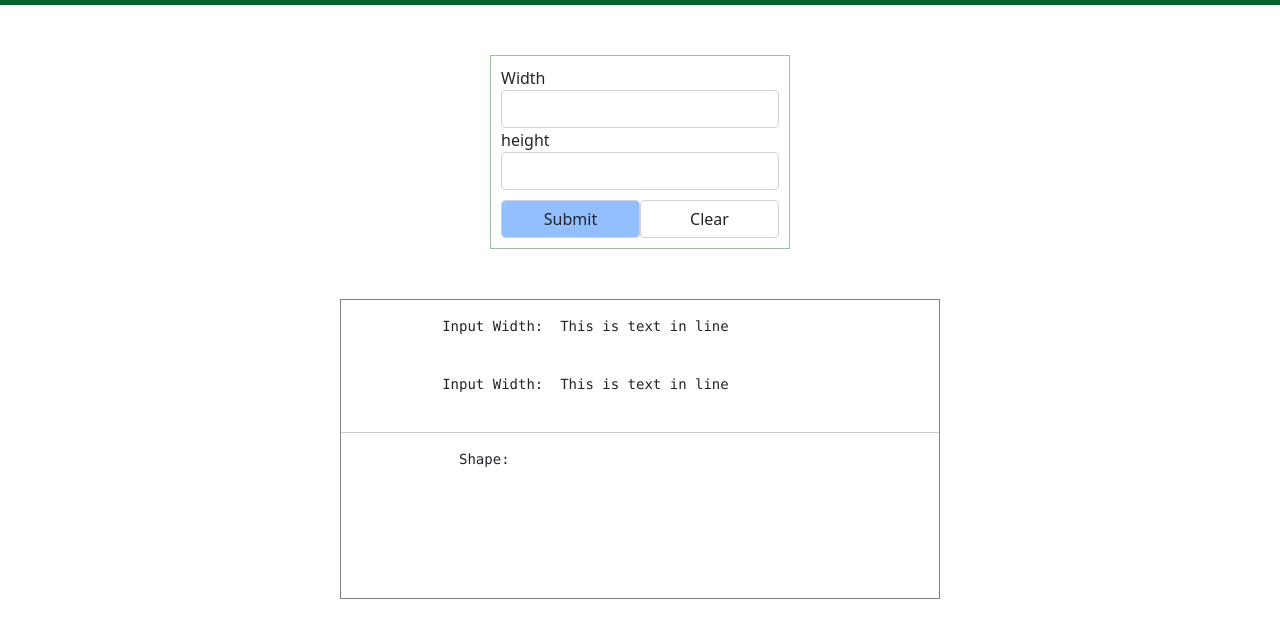
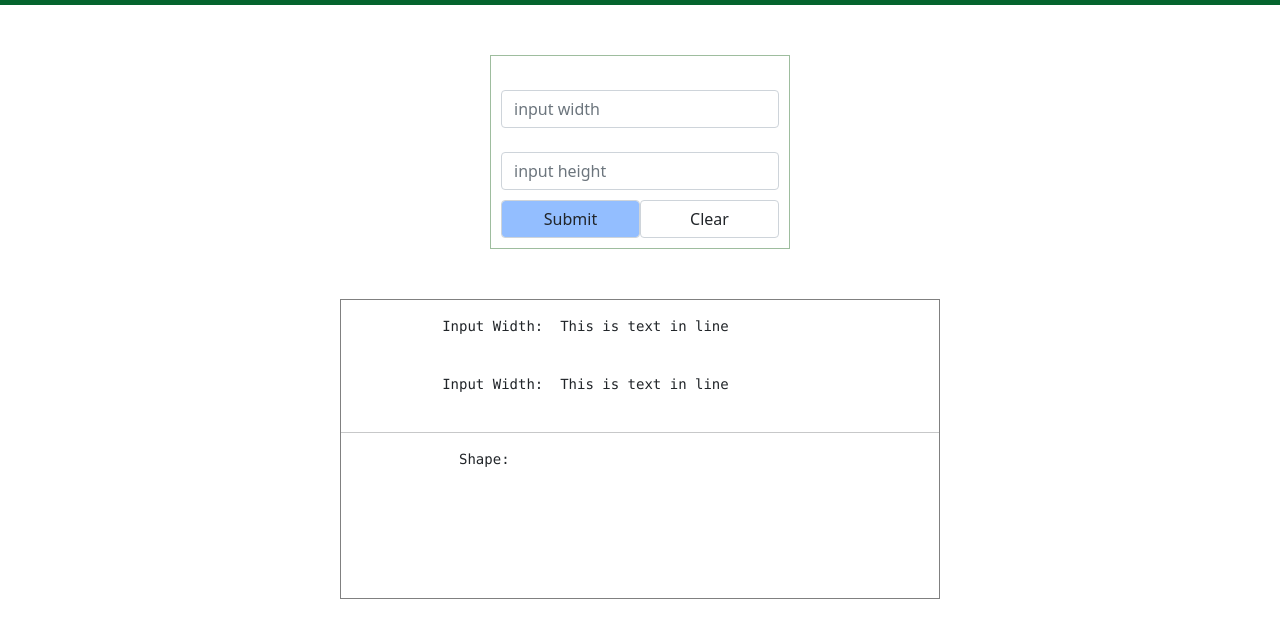
Before and after one commit to GeraldRyan/TekSystems, a plain HTML site: page Assignments/Week 2/shapes/index.html in a window 1280 px wide. Shown: the part 53-690 px from the top of the page. Drawn offline with nearby package versions, Linux system fonts and the light colour scheme.

Commit message:
Updated form input

```diff
--- a/Assignments/Week 2/shapes/index.html
+++ b/Assignments/Week 2/shapes/index.html
@@ -68,14 +68,14 @@
     </div>
     <form action="">
       <div class="form-group">
-        <label for="width-input">Width</label>
-        <input type="number" max="100" min="0" name="width-input"
+        <label for="width-input"></label>
+        <input type="number" placeholder="input width" max="100" min="0" name="width-input"
           id="width-input"
           class="form-control">
         <!-- </div>
       <div class="form-group"> -->
-        <label for="height-input">height</label>
-        <input type="number" max="100" min="0" name="height-input"
+        <label for="height-input"></label>
+        <input type="number" placeholder="input height" max="100" min="0" name="height-input"
           id="height-input"
           class="form-control">
       </div>
```
